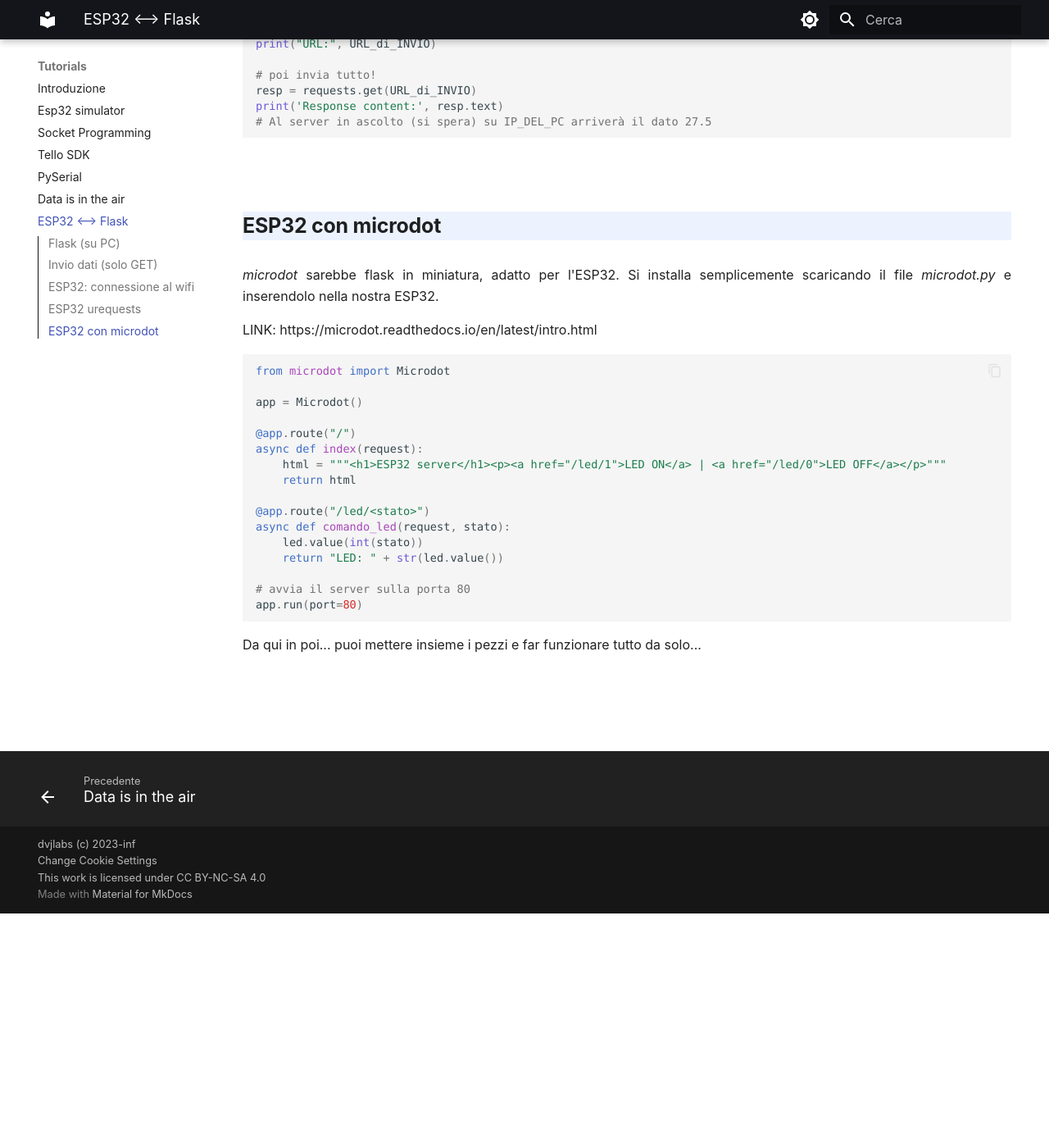
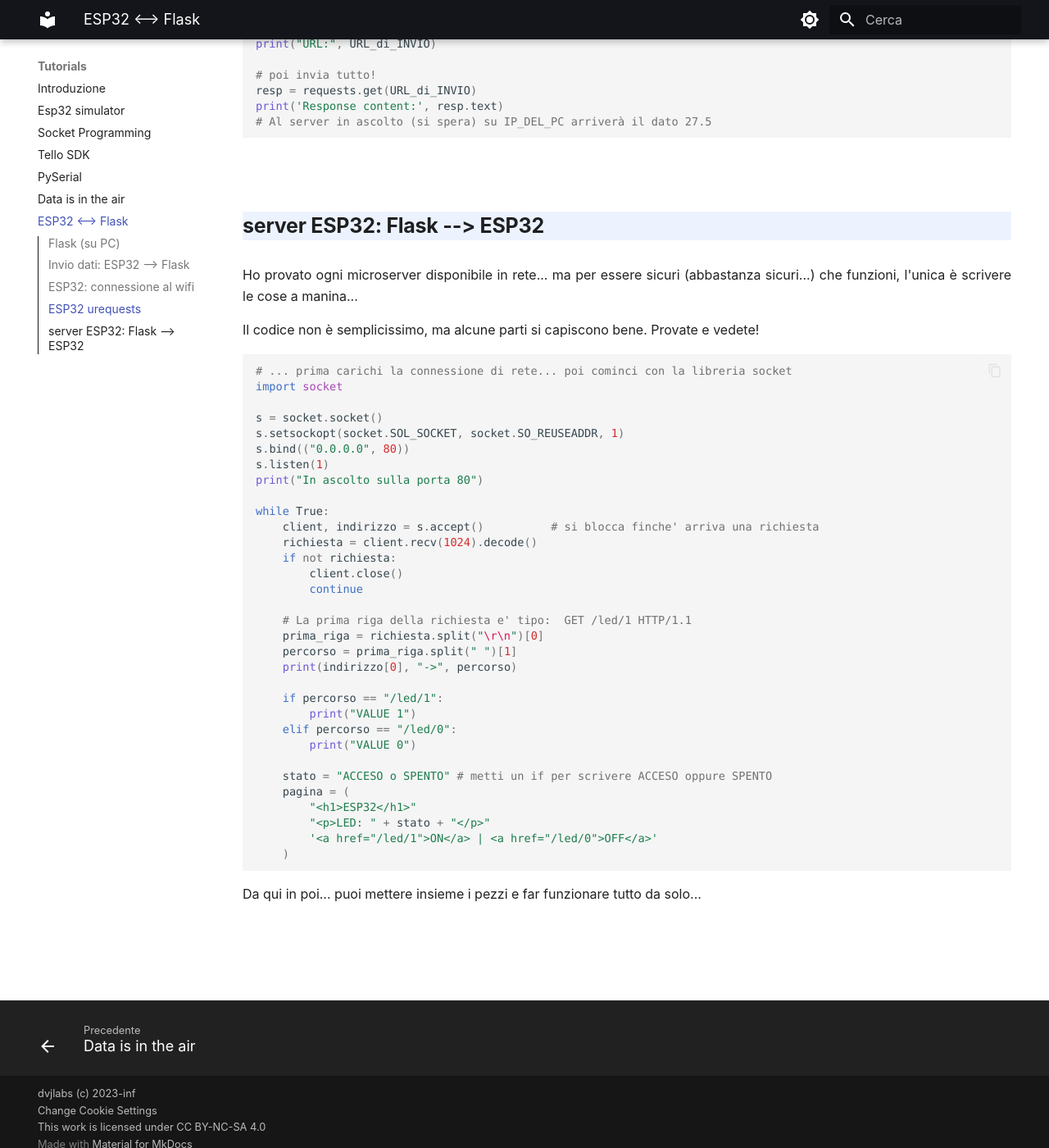
Before and after one commit to dvjlabs/esp32_course, an MkDocs documentation site: the page built from docs/tutorials/50_esp32_flask.md, in a window 1280 px wide and 1400 px high, scrolled down 4254 px. Shown: the whole window at 82% size. Built offline with MkDocs 1.6.1 and Material for MkDocs 9.7.7, drawn with Linux system fonts in a browser that asks for light colours; before the commit the page ends 5368 px from its top, so only the background shows below that; some of the changed text lies outside the part shown.

Commit message:
via microdot, dentro socket DURI E PURI

````diff
--- a/docs/tutorials/50_esp32_flask.md
+++ b/docs/tutorials/50_esp32_flask.md
@@ -92,7 +92,7 @@ if __name__ == "__main__":
     app.run(host = "0.0.0.0", port = 5000, debug = True, use_reloader = False)
 ```
 
-## Invio dati (solo GET)
+## Invio dati: ESP32 --> Flask
 
 Facciamo un paio di prove, entrambi con GET: uno per inviare dati all'esterno, uno per inviare e ricevere dati sullo stesso
 server.
@@ -186,30 +186,48 @@ print('Response content:', resp.text)
 ```
 
 
-## ESP32 con microdot
+## server ESP32: Flask --> ESP32
 
-*microdot* sarebbe flask in miniatura, adatto per l'ESP32. Si installa semplicemente scaricando il file *microdot.py* e inserendolo nella
-nostra ESP32.
+Ho provato ogni microserver disponibile in rete... ma per essere sicuri (abbastanza sicuri...) che funzioni, l'unica è scrivere le cose
+a manina...
 
-LINK: https://microdot.readthedocs.io/en/latest/intro.html
+Il codice non è semplicissimo, ma alcune parti si capiscono bene. Provate e vedete!
+
 
 ``` python
-from microdot import Microdot
+# ... prima carichi la connessione di rete... poi cominci con la libreria socket
+import socket
 
-app = Microdot()
+s = socket.socket()
+s.setsockopt(socket.SOL_SOCKET, socket.SO_REUSEADDR, 1)
+s.bind(("0.0.0.0", 80))
+s.listen(1)
+print("In ascolto sulla porta 80")
 
-@app.route("/")
-async def index(request):
-    html = """<h1>ESP32 server</h1><p><a href="/led/1">LED ON</a> | <a href="/led/0">LED OFF</a></p>"""
-    return html
+while True:
+    client, indirizzo = s.accept()          # si blocca finche' arriva una richiesta
+    richiesta = client.recv(1024).decode()
+    if not richiesta:
+        client.close()
+        continue
 
-@app.route("/led/<stato>")
-async def comando_led(request, stato):
-    led.value(int(stato))
-    return "LED: " + str(led.value())
+    # La prima riga della richiesta e' tipo:  GET /led/1 HTTP/1.1
+    prima_riga = richiesta.split("\r\n")[0]
+    percorso = prima_riga.split(" ")[1]
+    print(indirizzo[0], "->", percorso)
 
-# avvia il server sulla porta 80
-app.run(port=80)
+    if percorso == "/led/1":
+        print("VALUE 1")
+    elif percorso == "/led/0":
+        print("VALUE 0")
+
+    stato = "ACCESO o SPENTO" # metti un if per scrivere ACCESO oppure SPENTO
+    pagina = (
+        "<h1>ESP32</h1>"
+        "<p>LED: " + stato + "</p>"
+        '<a href="/led/1">ON</a> | <a href="/led/0">OFF</a>'
+    )
+
 ```
 
 Da qui in poi... puoi mettere insieme i pezzi e far funzionare tutto da solo...
````
